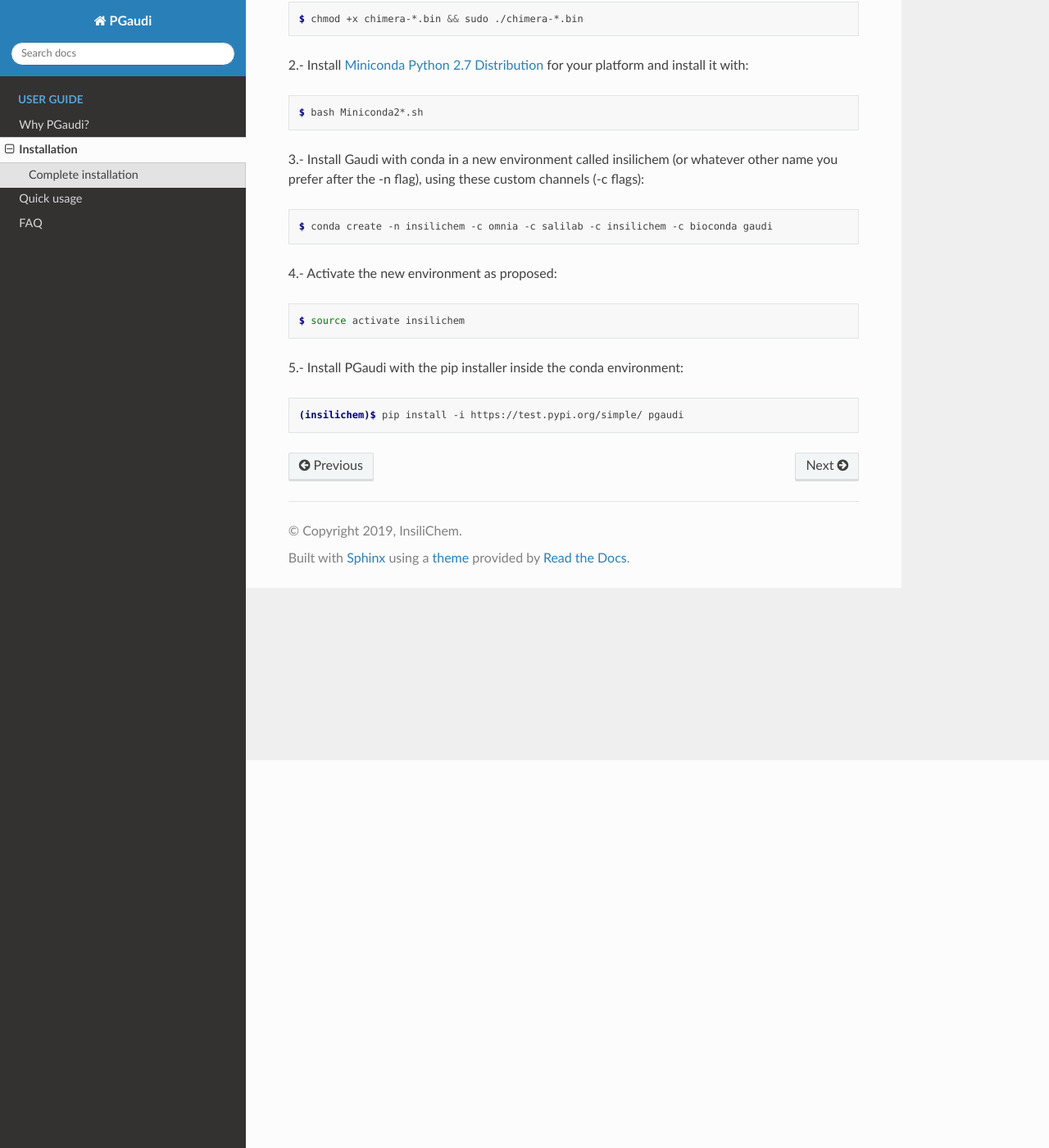
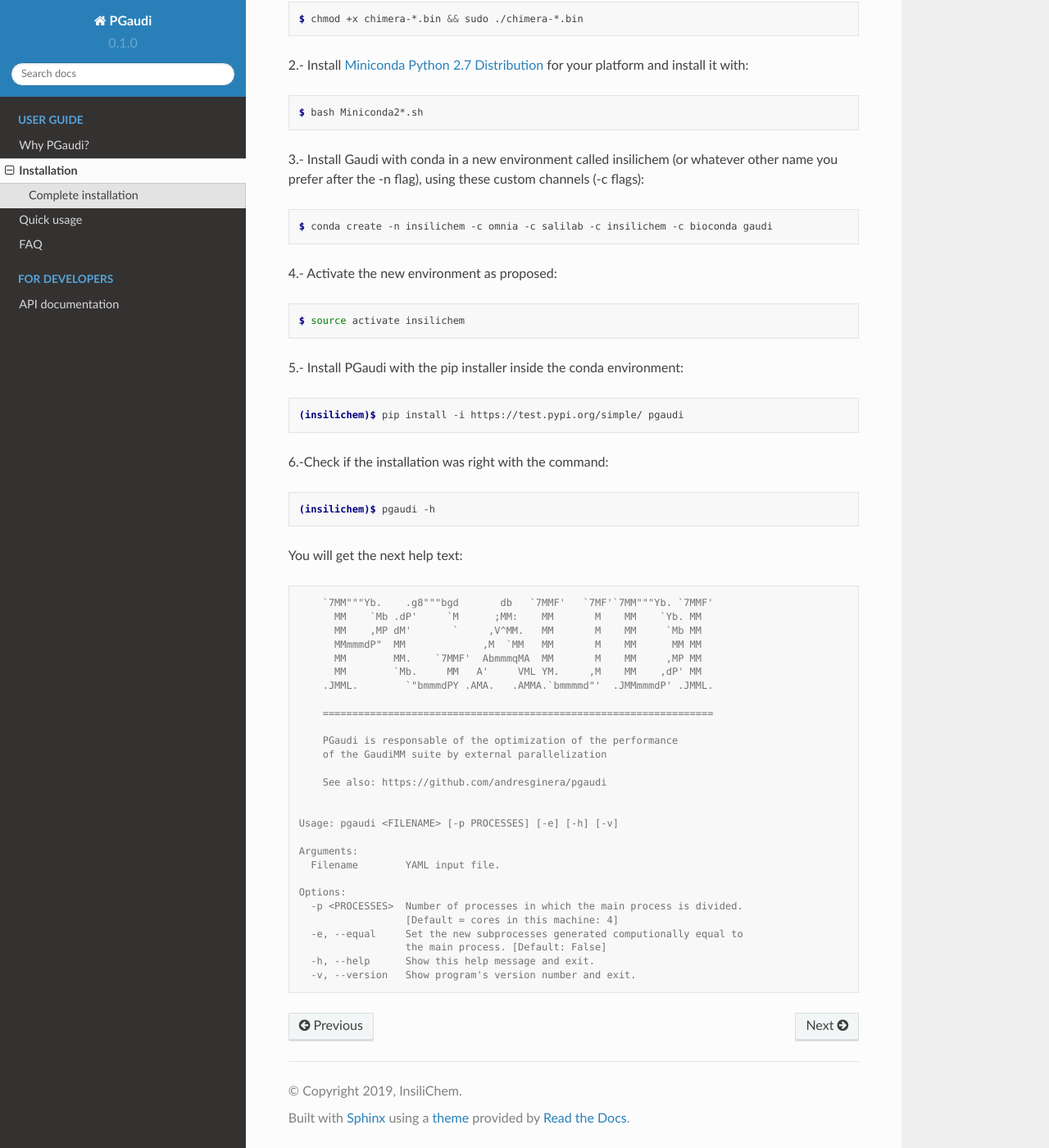
Before and after one commit to andresginera/pgaudi, a Sphinx documentation site: the page built from docs/installation.rst, in a window 1280 px wide and 1400 px high, scrolled down 473 px. Shown: the whole window at 82% size. Built offline with Sphinx 7.4.7 and the Read the Docs theme 2.0.0, drawn with Linux system fonts in a browser that asks for light colours; the version number is read from the project's files by our own code.

```diff
--- a/docs/conf.py
+++ b/docs/conf.py
@@ -19,6 +19,25 @@ import sys
 sys.path.insert(0, os.path.abspath(".."))
 
 import pgaudi
+import pgaudi.main
+import pgaudi.parallel
+import pgaudi.create_output
+import pgaudi.treatment
+import pgaudi.similarity
+
+from mock import MagicMock
+
+class Mock(MagicMock):
+
+    def __getattr__(cls, name):
+        if name in ('__file__', '__path__'):
+            return '.',
+        return super(MagicMock, cls).__getattr__(name)
+
+MOCK_MODULES = ["yaml", "chimera"]
+
+sys.modules.update((mod_name, Mock()) for mod_name in MOCK_MODULES)
+
 
 # -- Project information -----------------------------------------------------
 
--- a/docs/index.rst
+++ b/docs/index.rst
@@ -13,6 +13,11 @@ of the GaudiMM suite by external parallelization.
    first_use.rst
    faq.rst
 
+.. toctree::
+    :maxdepth: 1
+    :caption: For developers
+
+    api.rst
 
 
 Indices and tables
--- a/docs/installation.rst
+++ b/docs/installation.rst
@@ -46,3 +46,42 @@ custom channels (-c flags):
 .. code-block:: console
 
     (insilichem)$ pip install -i https://test.pypi.org/simple/ pgaudi
+
+6.-Check if the installation was right with the command:
+
+.. code-block:: console
+
+    (insilichem)$ pgaudi -h
+
+You will get the next help text:
+
+.. code-block:: console
+
+        `7MM"""Yb.    .g8"""bgd       db   `7MMF'   `7MF'`7MM"""Yb. `7MMF'
+          MM    `Mb .dP'     `M      ;MM:    MM       M    MM    `Yb. MM
+          MM    ,MP dM'       `     ,V^MM.   MM       M    MM     `Mb MM
+          MMmmmdP"  MM             ,M  `MM   MM       M    MM      MM MM
+          MM        MM.    `7MMF'  AbmmmqMA  MM       M    MM     ,MP MM
+          MM        `Mb.     MM   A'     VML YM.     ,M    MM    ,dP' MM
+        .JMML.        `"bmmmdPY .AMA.   .AMMA.`bmmmmd"'  .JMMmmmdP' .JMML.
+
+        ==================================================================
+
+        PGaudi is responsable of the optimization of the performance
+        of the GaudiMM suite by external parallelization
+
+        See also: https://github.com/andresginera/pgaudi
+
+
+    Usage: pgaudi <FILENAME> [-p PROCESSES] [-e] [-h] [-v]
+
+    Arguments:
+      Filename        YAML input file.
+
+    Options:
+      -p <PROCESSES>  Number of processes in which the main process is divided.
+                      [Default = cores in this machine: 4]
+      -e, --equal     Set the new subprocesses generated computionally equal to
+                      the main process. [Default: False]
+      -h, --help      Show this help message and exit.
+      -v, --version   Show program's version number and exit.
```
Also changed, not shown: docs/api.rst (added, +49 -0 lines), docs/first_use.rst (+43 -0 lines), 1 other file.
